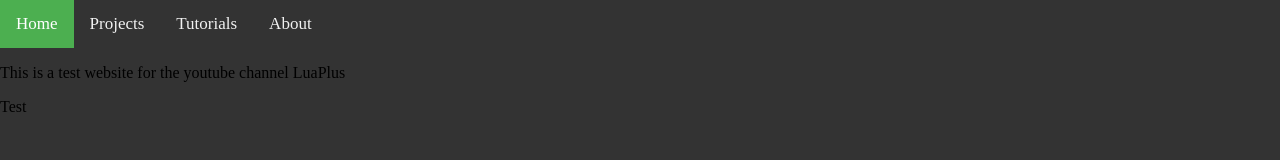
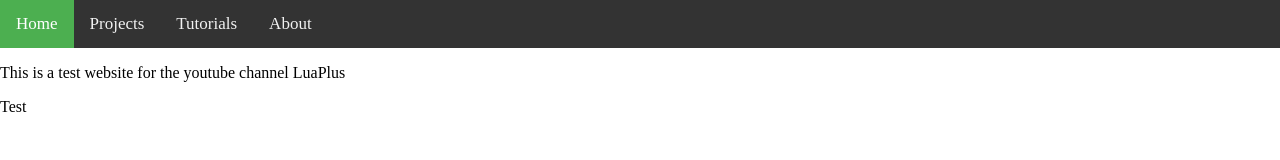
Before and after one commit to LuaPlusYT/LuaPlusYT.github.io, a plain HTML site: page index.html in a window 1280 px wide. Drawn offline with Linux system fonts and the light colour scheme.

Commit message:
Update bodycss.css

```diff
--- a/bodycss.css
+++ b/bodycss.css
@@ -1,5 +1,4 @@
-body {
-  background-color: #333; /* grey colour for background */
+/*body {
+  background-color: #333;
 }
-
-/* just to remove the white :shrug: */
+*/
```
